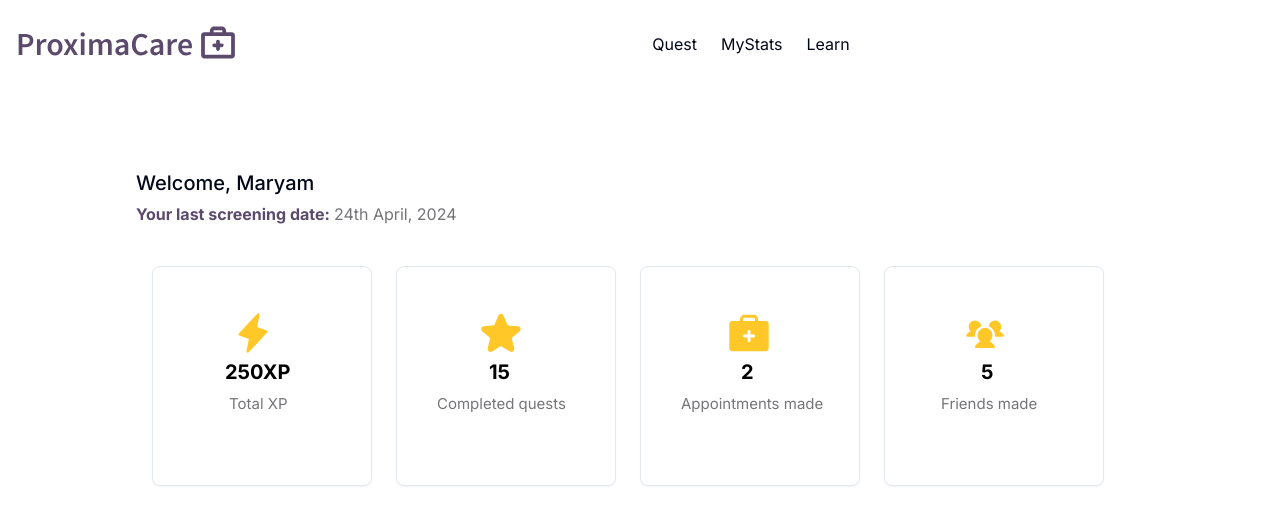
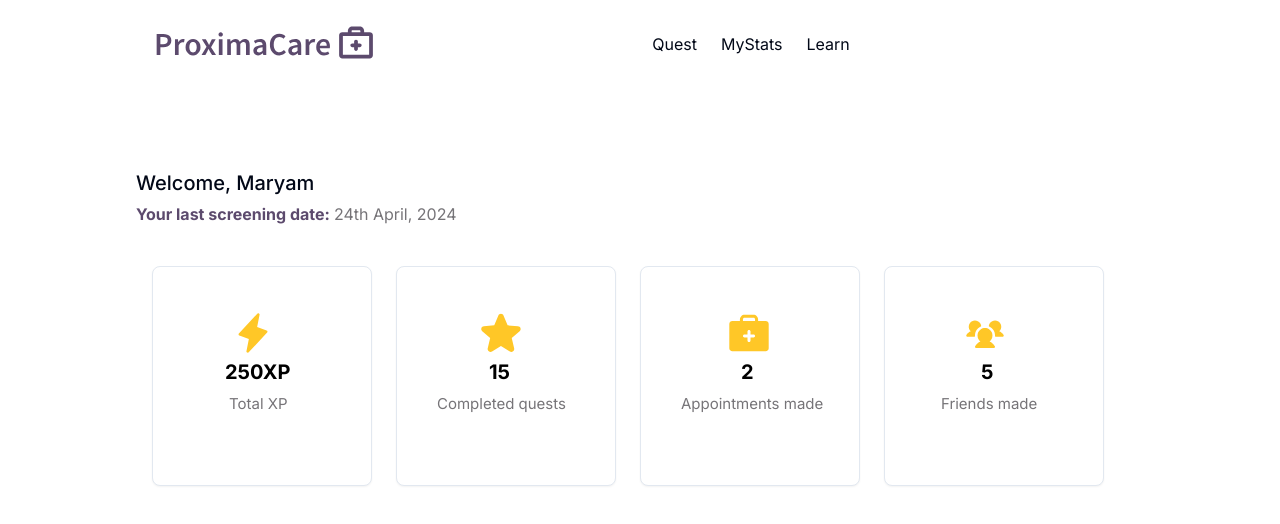
Before and after one commit to Moyo-Made/Alex-Team, a Next.js app in the folder proximacare/: page /dashboard in a window 1280 px wide. Shown: the top 524 px of the page. Built offline with nearby package versions, Linux system fonts and the light colour scheme.

Commit message:
feat:Added the dashboard

```diff
--- a/proximacare/src/app/(main)/dashboard/navbar.jsx
+++ b/proximacare/src/app/(main)/dashboard/navbar.jsx
@@ -8,7 +8,7 @@ import { IoMdNotificationsOutline } from "react-icons/io";
 const Navbar = () => {
   return (
     <>
-      <nav className="flex justify-between p-4">
+      <nav className="flex justify-around p-4">
           <div className="flex items-center">
             <Link href='/'>
                 <Image src={logo} className="" alt="logo" />
```
